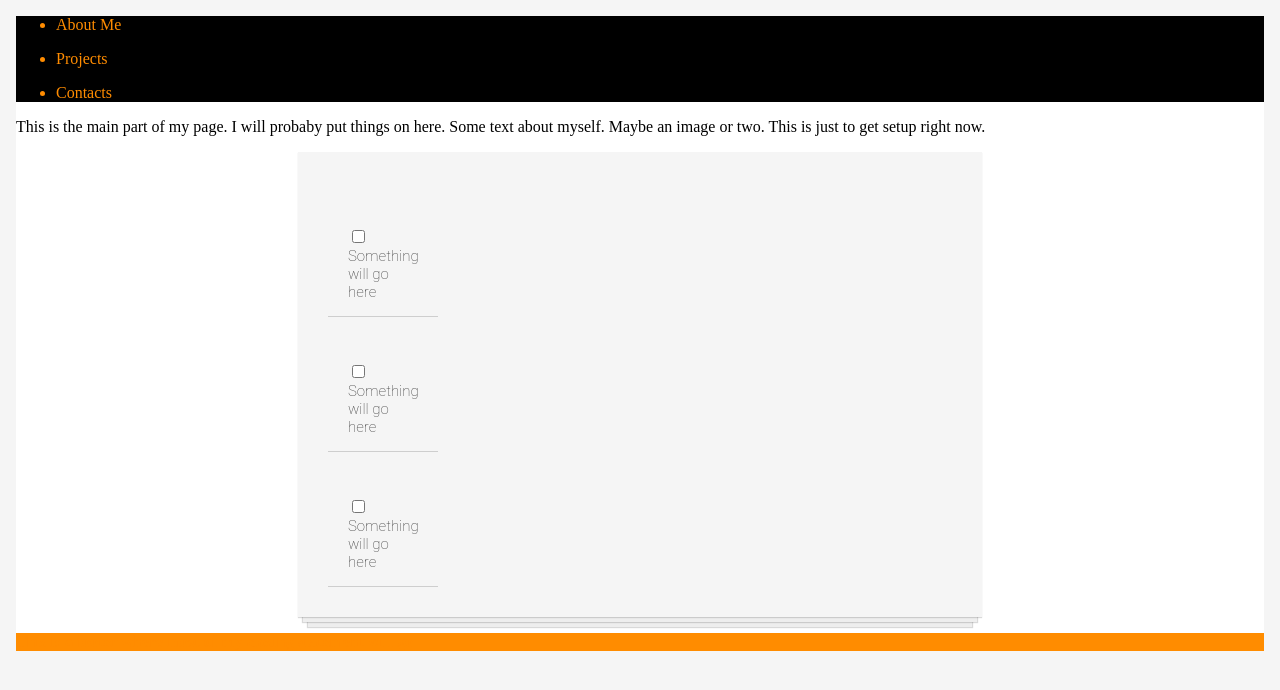
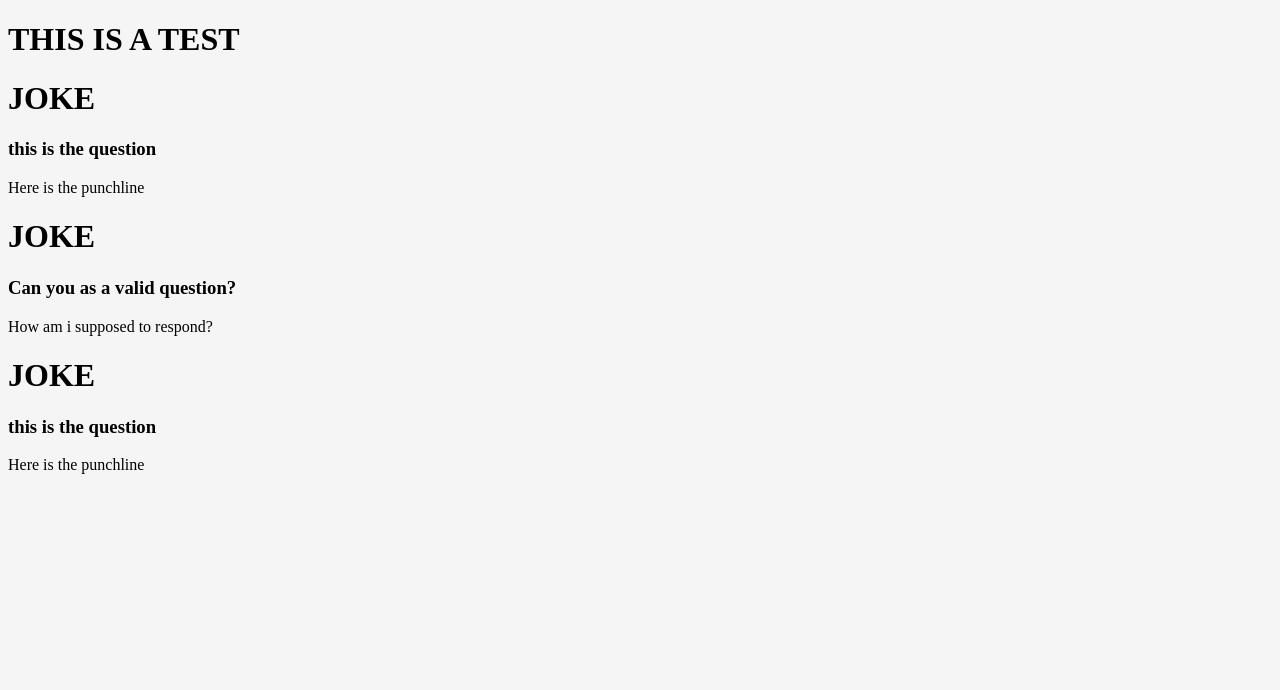
Before and after one commit to gdutk007/react-tutorial, a React (Create React App) app in the folder my-app/: page / in a window 1280 px wide. Shown: the top 690 px of the page. Built offline with nearby package versions, Linux system fonts and the light colour scheme.

Commit message:
Added a Joke component and some props to it too. Props are good

```diff
--- a/my-app/src/App.js
+++ b/my-app/src/App.js
@@ -6,8 +6,49 @@ import MyNavbar from './components/Navbar'
 import Main from './components/Main'
 import TodoItem from './components/TodoItem'
 import Checkboxes from './components/Checkboxes'
+import ContactCard from './components/ContactCard'
+import Joke from './components/Joke'
+// now work on some things individually, this needs some style....
 
-// now work on some things individually, this needs some style....
+const URL = "https://icatcare.org/app/uploads/2018/07/Helping-your-new-cat-or-kitten-settle-in-1.png"
+
+
+function MyApp2(){
+  return (
+    <div>
+      <h1> THIS IS A TEST </h1>
+      <Joke
+        content = {{Question: "this is the question", Punchline: "Here is the punchline"}}
+      />
+      <Joke
+        content = {{}}
+      />
+      <Joke
+        content = {{Question: "this is the question", Punchline: "Here is the punchline"}}
+      />
+    </div>
+  )
+}
+
+export {MyApp2}
+
+
+
+
+
+
+
+
+
+
+
+
+
+
+
+
+
+
 
 function MyApp(){
   return(
@@ -17,6 +58,16 @@ function MyApp(){
       <MyNavbar/>
       <Main/>
       <Checkboxes/>
+      <ContactCard
+      contact = {{name: "whiskers", imgURL: URL, phone: "7867638187",email: "myemail@gmail.com"}}
+            />
+      <ContactCard
+      contact = {{name: "whiskers", imgURL: URL, phone: "7867638187",email: "myemail@gmail.com"}}
+            />
+      <ContactCard
+      contact = {{name: "whiskers", imgURL: URL, phone: "7867638187",email: "myemail@gmail.com"}}
+            />
+
       <Footer/>
       </body>
 
--- /dev/null
+++ b/my-app/src/components/ContactCard.js
@@ -0,0 +1,17 @@
+import React from 'react'
+import ReactDOM from 'react-dom'
+
+
+function ContactCard(props){
+    console.log(props)
+    return(
+        <div className="contact-card">
+            <img src={props.contact.imgURL}></img>
+            <h3>Name: {props.contact.name}</h3>
+            <p>Phone: {props.contact.phone}</p>
+            <p>Email: {props.contact.email}</p>
+        </div>
+    )
+}
+
+export default ContactCard
--- a/my-app/src/components/Footer.js
+++ b/my-app/src/components/Footer.js
@@ -1,5 +1,4 @@
 import React from 'react'
-
 
 function Footer(){
     const styles = {
--- /dev/null
+++ b/my-app/src/components/Joke.js
@@ -0,0 +1,28 @@
+import React from 'react'
+
+
+
+function Joke(props){
+
+    let question
+    let answer
+
+     if(!props.content.Question){
+        question = "Can you as a valid question?"
+        answer = " How am i supposed to respond?"
+     }else{
+        question = props.content.Question
+        answer = props.content.Punchline
+     }
+
+
+    return(
+        <div>
+            <h1> JOKE </h1>
+            <h3> {question} </h3>
+            <p>  {answer}  </p>
+        </div>
+    )
+}
+
+export default Joke
--- a/my-app/src/index.css
+++ b/my-app/src/index.css
@@ -39,3 +39,6 @@ background-color: whitesmoke;}
   background-color: white;
 
 }
+.contact-card{
+
+}
```
Also changed, not shown: my-app/src/index.js (+6 -2 lines).
